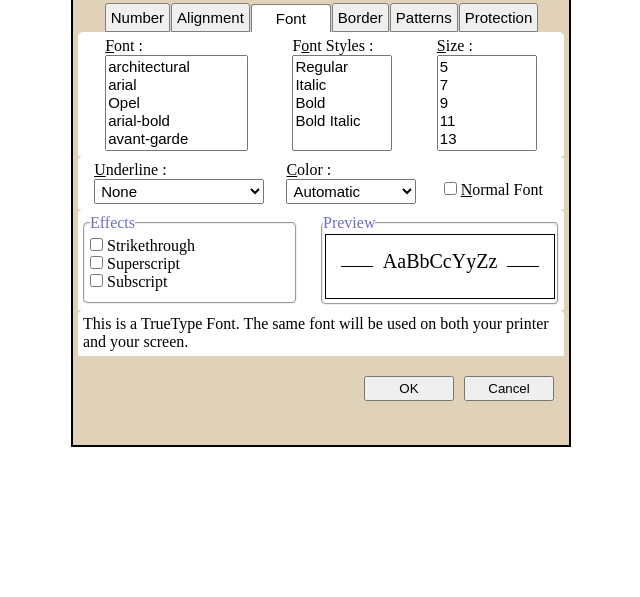
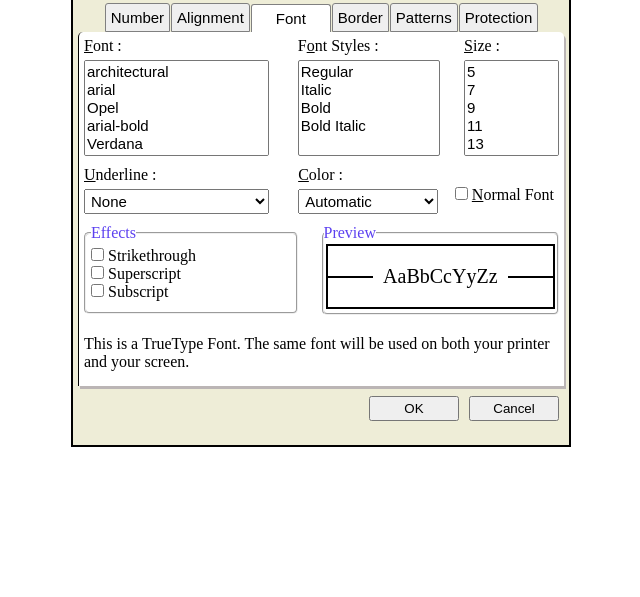
Before and after one commit to uc-pkj/CSS-Assignment-2, a plain HTML site: page index.html in a window 1280 px wide. Shown: the part 203-800 px from the top of the page, without its empty margins (319-959 px from the left). Drawn offline with Linux system fonts and the light colour scheme.

Commit message:
Fix bugs and improvements.

```diff
--- a/index.html
+++ b/index.html
@@ -16,7 +16,7 @@
                 <h4>Format Cells</h4>
                 <div>
                     <img class="trcimage" src="./Image/help.png" alt="help_image">
-                    <img src="https://img.icons8.com/color/48/000000/close-window.png" class="trcimage"/>
+                    <img src="https://img.icons8.com/color/48/000000/close-window.png" class="trcimage" />
                 </div>
             </div>
 
@@ -29,7 +29,9 @@
                     <button class="buttons">Patterns</button>
                     <button class="buttons">Protection</button>
                 </div>
+
                 <div class="workoutarea">
+                    <div class="start1">
                         <div class="one cmmn">
                             <label for="fonts"><u>F</u>ont : </label>
                             <select name="fonts" size="5" autocomplete="off">
@@ -37,7 +39,7 @@
                                 <option value="arialv">arial</option>
                                 <option value="opel">Opel</option>
                                 <option value="arial-bold">arial-bold</option>
-                            <option value="avant-garde-medium">avant-garde</option>
+                                <option value="Verdana" >Verdana</option>
                                 <option value="clarendon-fortune-bold">clarendon-fortune-bold</option>
                                 <option value="Verdana">Verdana</option>
                                 <option value="Helvetica">Helvetica</option>
@@ -47,8 +49,7 @@
                                 <option value="Garamond">Garamond</option>
                             </select>
                         </div>
-
-                    <div class="two cmmn" >
+                        <div class="two cmmn">
                             <label for="fontstyles">F<u>o</u>nt Styles : </label>
                             <select name="fontstyles" id="fontstyles" size="5" autocomplete="off">
                                 <option value="Regular">Regular</option>
@@ -57,7 +58,6 @@
                                 <option value="BoldItallic">Bold Italic</option>
                             </select>
                         </div>
-
                         <div class="three cmmn">
                             <label for="size"><u>S</u>ize : </label>
                             <select name="size" id="size" size="5" autocomplete="off">
@@ -73,9 +73,8 @@
                             </select>
                         </div>
                     </div>
-
-                <div class="workoutarea">
-                    <div id="underline1">
+                    <div class="start2">
+                        <div class="one">
                             <label for="underline"><u>U</u>nderline : </label><br>
                             <select name="underline" id="underline" autocomplete="off">
                                 <option value="none">None</option>
@@ -83,7 +82,7 @@
                                 <option value="10">10</option>
                             </select>
                         </div>
-                    <div id="color1">
+                        <div id="color1" class="two">
                             <label for="color"><u>C</u>olor : </label><br>
                             <select name="color" id="color" autocomplete="off">
                                 <option value="Automatic">Automatic</option>
@@ -96,12 +95,11 @@
                             <label for="normalfont"><u>N</u>ormal Font</label>
                         </div>
                     </div>
-                <div class="workoutarea workoutarea2">
-
+                    <div class=" start3">
                         <div class="effect">
-                        <fieldset >
+                            <fieldset>
                                 <legend>Effects</legend>
-                            <input autocomplete="off" type="checkbox" name="Strikethrough" id="Strikethrough" >
+                                <input autocomplete="off" type="checkbox" name="Strikethrough" id="Strikethrough">
                                 <label for="Strikethrough">Strikethrough</label><br>
                                 <input autocomplete="off" type="checkbox" name="Superscript" id="Superscript">
                                 <label for="Superscript">Superscript</label><br>
@@ -109,7 +107,6 @@
                                 <label for="Subscript">Subscript</label>
                             </fieldset>
                         </div>
-
                         <div id="preview">
                             <fieldset>
                                 <legend>Preview</legend>
@@ -117,10 +114,11 @@
                                 <!-- <h1 id="preview1">AaBbCcYyZz</h1> -->
                             </fieldset>
                         </div>
+                    </div>
 
+                    <p id="lstwrd">This is a TrueType Font. The same font will be used on both your
+                        printer and your screen.</p>
                 </div>
-                <p class="workoutarea" id="lstwrd">This is a TrueType Font. The same font will be used on both your
-                    printer and your screen.</p>
 
                 <div class="lstbtns1">
                     <button class="lstbtns">OK</button>
--- a/style.css
+++ b/style.css
@@ -11,7 +11,6 @@
 }
 .outerbox {
   border: 2px solid black;
-  /* background-color: rgb(85, 85, 243); */
   background-color: #3075ec;
   color: white;
   width: 500px;
@@ -24,7 +23,6 @@
   display: flex;
   justify-content: space-between;
   align-items: center;
-  /* padding: 4px; */
 }
 .header > h4 {
   margin: 5px;
@@ -34,7 +32,7 @@
   width: 35px;
 }
 .maincontent {
-  background-color: rgb(223, 210, 185);
+  background-color: rgb(238, 237, 215);
   flex-grow: 1;
   border-radius: 5px 5px 0 0;
 }
@@ -48,115 +46,101 @@
   width: 80px;
   background-color: #fff;
   border-bottom: none;
-  /* border-top: 5px solid rgb(255, 196, 0); */
-  /* outline: 5px dotted green; */
-  /* padding: 0; */
 }
 .buttons {
   border-radius: 3px 3px 0 0;
   font-size: 15px;
   padding: 5px;
-  /* width: 80px; */
   margin-left: 1px;
   border: 1px solid grey;
-  /* border-radius: 5px 5px 0 0; */
 }
 .workoutarea {
   background-color: rgb(255, 255, 255);
-  display: flex;
-  justify-content: space-around;
   width: 98%;
   border-radius: 5px 5px 0 0;
   margin-left: 5px;
   padding: 5px;
-  /* box-shadow: 5px; */
+  border-left: 1px solid black;
+  /* border: 5px 4px 3px 2px solid black; */
+  /* box-shadow: 2px pink; */
+  box-shadow: 2px 3px rgb(187, 181, 181);
 }
-.lstbtns {
-  width: 90px;
-  height: 25px;
-  margin-right: 10px;
+.start1{
+  display: flex;
+  justify-content: space-between;
+}
+.start2{
+  display: flex;
+  justify-content: space-between;
   margin-top: 10px;
+}
+.start3{
+  margin-top: 10px;
+  display: flex;
+}
+.start3>.effect{
+  width: 50%;
 }
 label {
   color: #000;
 }
 .cmmn {
-  width: 30%;
   display: flex;
   flex-direction: column;
 }
 .cmmn > input {
   flex: 1;
 }
+select{
+  margin-top: 5px;
+}
+.one{
+  width: 40%;
+}
+.two {
+  width: 30%;
+}
+.three {
+  width: 20%;
+}
+.one>select{
+  width: 185px;
+}
 legend {
   color: black;
 }
 #preview {
   color: black;
-  /* border: 5px solid blue; */
   width: 50%;
   display: flex;
   justify-content: center;
 }
 #preview > fieldset {
-  /* padding: 3px;*/
-  /* width: 250px; */
   width: 100%;
   height: 91px;
-
   border-radius: 5px;
-}
-#preview > legend {
-  color: blue;
-  /* padding-left: 5px; */
-  /* margin-left: 500px; */
-  /* margin: 5px; */
 }
 #preview1 {
   margin: 2px;
-  border: 1px solid black;
+  border: 2px solid black;
   text-align: center;
-  padding: 15px;
   height: 65px;
-}
-#lstwrd {
-  color: #000;
+  display: flex;
+  justify-content: center;
+  align-items: center;
 }
 select {
   padding: 2px;
   font-size: 15px;
 }
-.two {
-  width: 100px;
-}
-.three {
-  width: 100px;
-}
 .effect > fieldset {
   border-radius: 5px;
   padding: 5px;
-  /* width: 200px; */
   width: 90%;
   height: 90px;
-  color: blue;
-  /* border: 2px solid black; */
 }
 legend{
-  color: rgb(109, 109, 201);
-
-}
-.workoutarea2{
-  /* border: 2px solid black; */
-  display: flex;
-
-}
-.workoutarea2>.effect{
-  /* border: 2px solid black; */
-  width: 50%;
-}
-
-#underline {
-  width: 170px;
+  color: rgb(92, 65, 240);
 }
 #color {
   width: 130px;
@@ -165,14 +149,6 @@ legend{
   padding: 5px;
   margin-top: 15px;
 }
-.lstbtns1 {
-  display: flex;
-  justify-content: flex-end;
-  margin: 10px 5px;
-}
-/* label::first-letter {
-  text-decoration: underline;
-} */
 #preview1 {
   display: flex;
   flex-direction: row;
@@ -181,7 +157,7 @@ legend{
 #preview1:before, #preview1:after{
   content: "";
   flex: 1 1;
-  border-bottom: 1px solid;
+  border-bottom: 2px solid;
   margin: auto;
 }
 #preview1:before {
@@ -190,3 +166,25 @@ legend{
 #preview1:after {
   margin-left: 10px
 }
+#color1{
+  margin-left: 15px;
+}
+#color1>select{
+  width: 140px;
+}
+#lstwrd {
+  color: #000;
+  margin: 20px 0 10px 0;
+}
+.lstbtns {
+  width: 90px;
+  height: 25px;
+  margin-right: 10px;
+  margin-top: 10px;
+}
+.lstbtns1 {
+  display: flex;
+  justify-content: flex-end;
+  align-items: center;
+  /* border: 2px solid black; */
+}
```
Also changed, not shown: 1 other file. Lines whose indentation alone changed are shown as unchanged.
